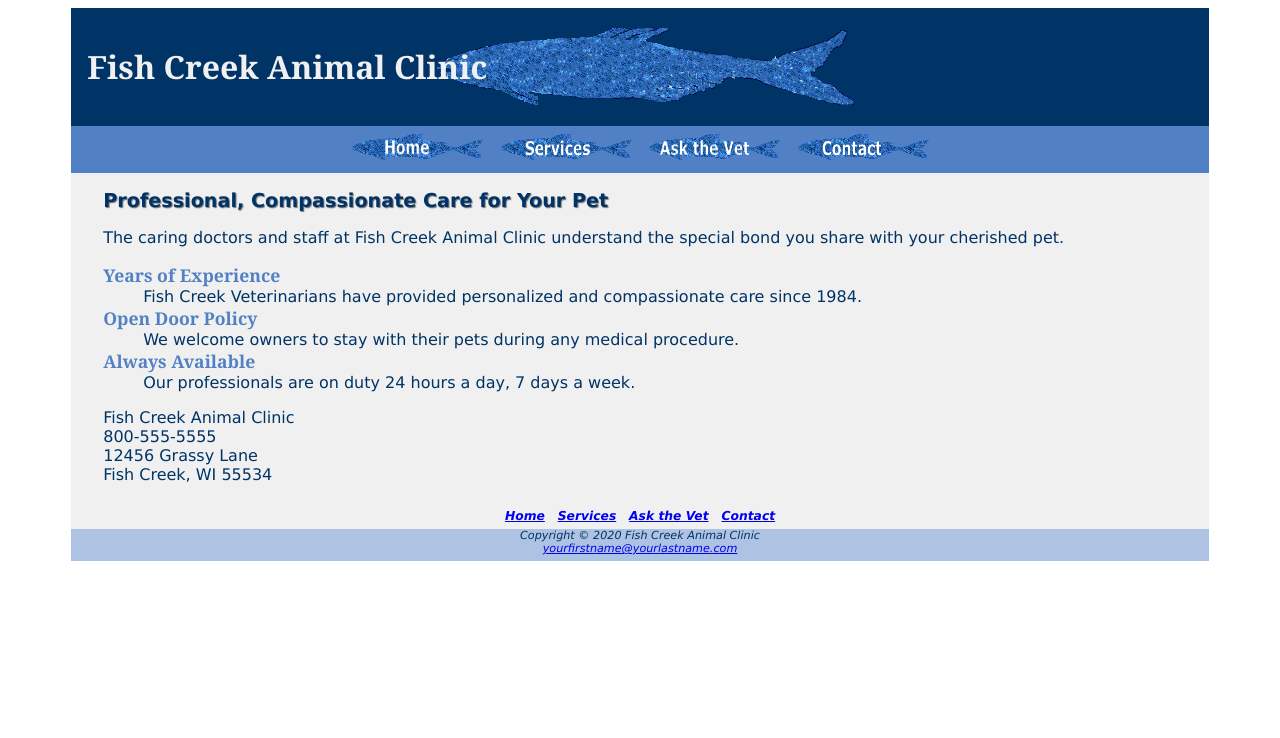
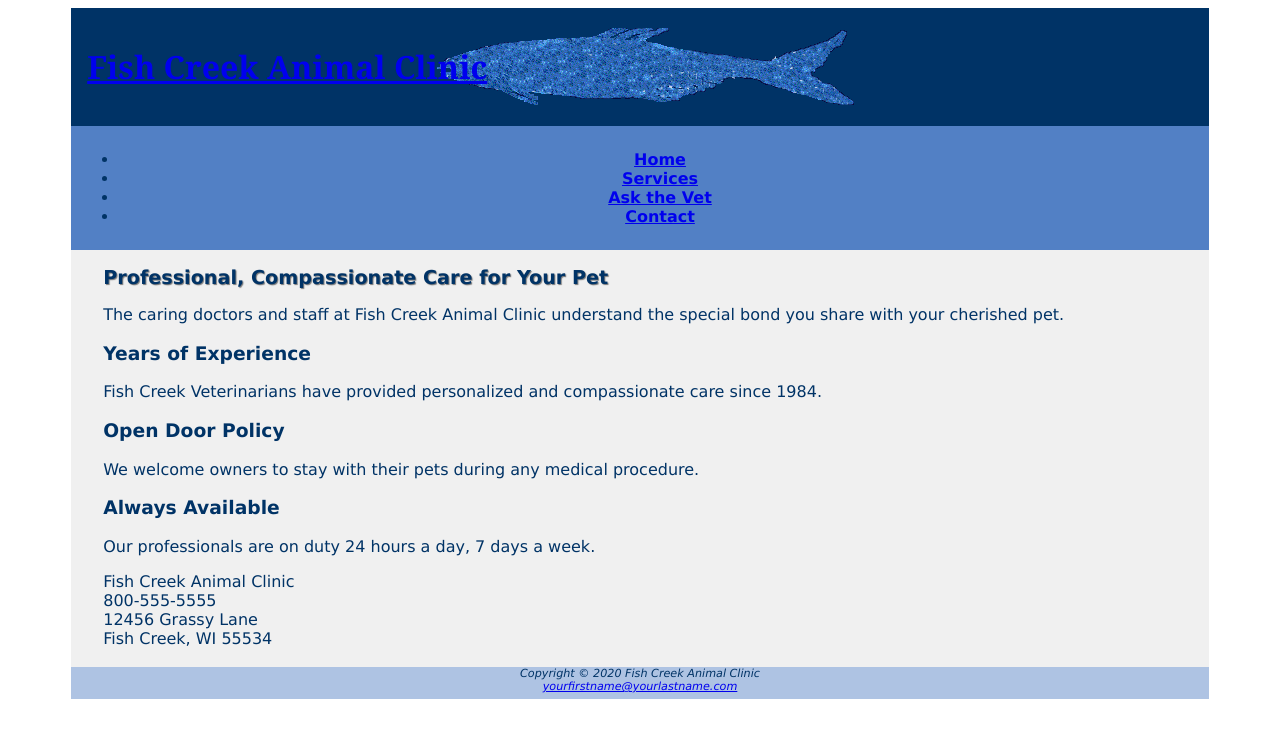
Before and after one commit to Sim10XXX/Fish-Creek, a plain HTML site: page index.html in a window 1280 px wide. Drawn offline with Linux system fonts and the light colour scheme.

Commit message:
Update index.html

```diff
--- a/index.html
+++ b/index.html
@@ -8,27 +8,33 @@
 <body>
 <div id="wrapper">
 <header>
-<h1>Fish Creek Animal Clinic</h1>
+  <h1><a href="index.html">Fish Creek Animal Clinic</a></h1>
 </header>
 <nav>
-<a href="index.html"><img src="home.gif" alt="Home" width="132" height="27"></a> &nbsp;
-<a href="services.html"><img src="services.gif" alt="Services" width="132" height="27"></a> &nbsp;
-<a href="askvet.html"><img src="askthevet.gif" alt="Ask the Vet" width="132" height="27"></a> &nbsp;
-<a href="contact.html"><img src="contact.gif" alt="Contact" width="132" height="27"></a>
+  <ul>
+<li><a href="index.html">Home</a> </li>
+<li><a href="services.html">Services</a> </li>
+<li><a href="askvet.html">Ask the Vet</a> </li>
+<li><a href="contact.html">Contact</a></li>
+  </ul>
 </nav>
 <main>
 <h2>Professional, Compassionate Care for Your Pet</h2>
 <p>The caring doctors and staff at Fish Creek Animal Clinic understand the special bond
 you share with your cherished pet.</p>
-<dl>
-<dt>Years of Experience</dt>
-<dd>Fish Creek Veterinarians have provided personalized and compassionate care since 1984.</dd>
-<dt>Open Door Policy</dt>
-<dd>We welcome owners to stay with their pets during any medical procedure.</dd>
-<dt>Always Available</dt>
-<dd>Our professionals are on duty 24 hours a day, 7 days a week.</dd>
-</dl>
-<div>
+  <section>
+<h3>Years of Experience</h3>
+<p>Fish Creek Veterinarians have provided personalized and compassionate care since 1984.</p>
+  </section>
+  <section>
+<h3>Open Door Policy</h3>
+<p>We welcome owners to stay with their pets during any medical procedure.</p>
+    </section>
+  <section>
+<h3>Always Available</h3>
+<p>Our professionals are on duty 24 hours a day, 7 days a week.</p>
+</section>
+<div class="address">
 Fish Creek Animal Clinic<br>
 800-555-5555<br>
 12456 Grassy Lane<br>
@@ -36,12 +42,6 @@ Fish Creek, WI 55534<br><br>
 </div>
 </main>
 <footer>
-<nav>
-<a href="index.html">Home</a> &nbsp;
-<a href="services.html">Services</a> &nbsp;
-<a href="askvet.html">Ask the Vet</a> &nbsp;
-<a href="contact.html">Contact</a>
-</nav>
 Copyright &copy; 2020 Fish Creek Animal Clinic<br>
 <a href="mailto:yourfirstname@yourlastname.com">yourfirstname@yourlastname.com</a>
 </footer>
```
